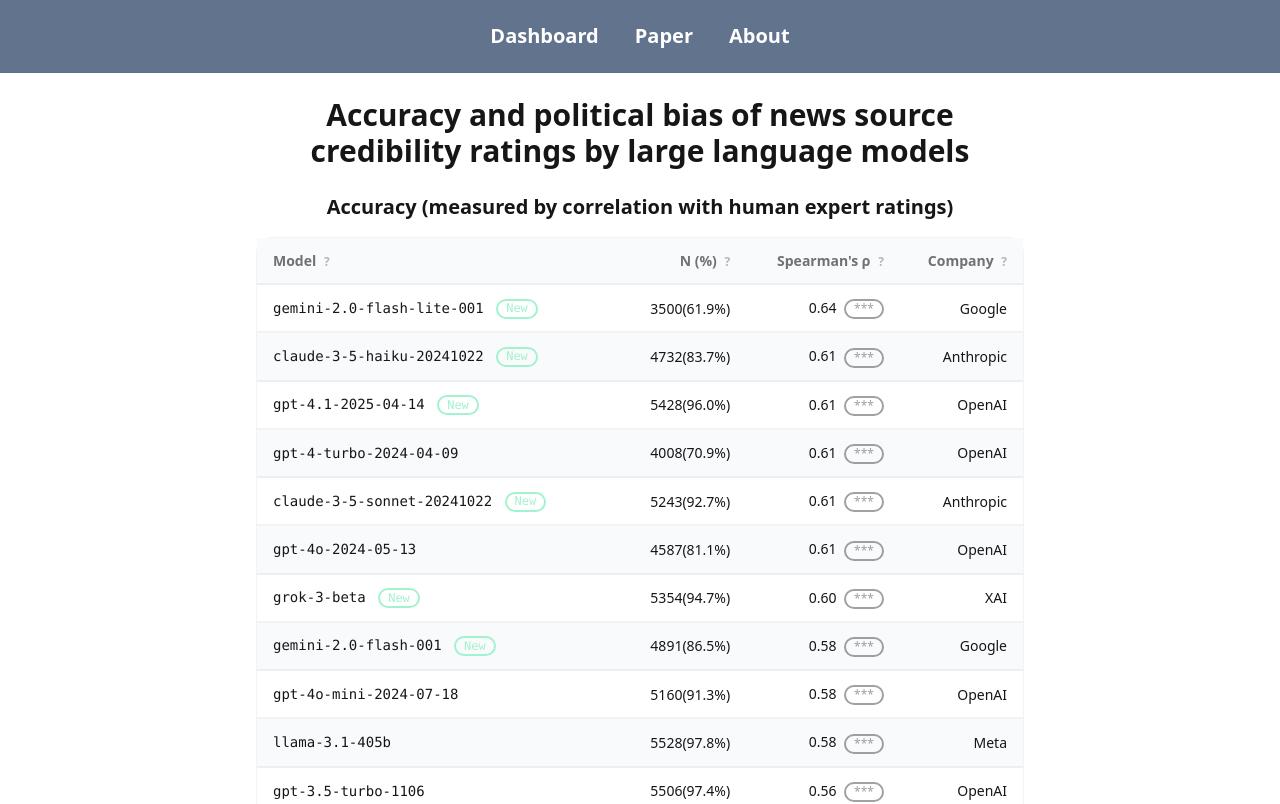
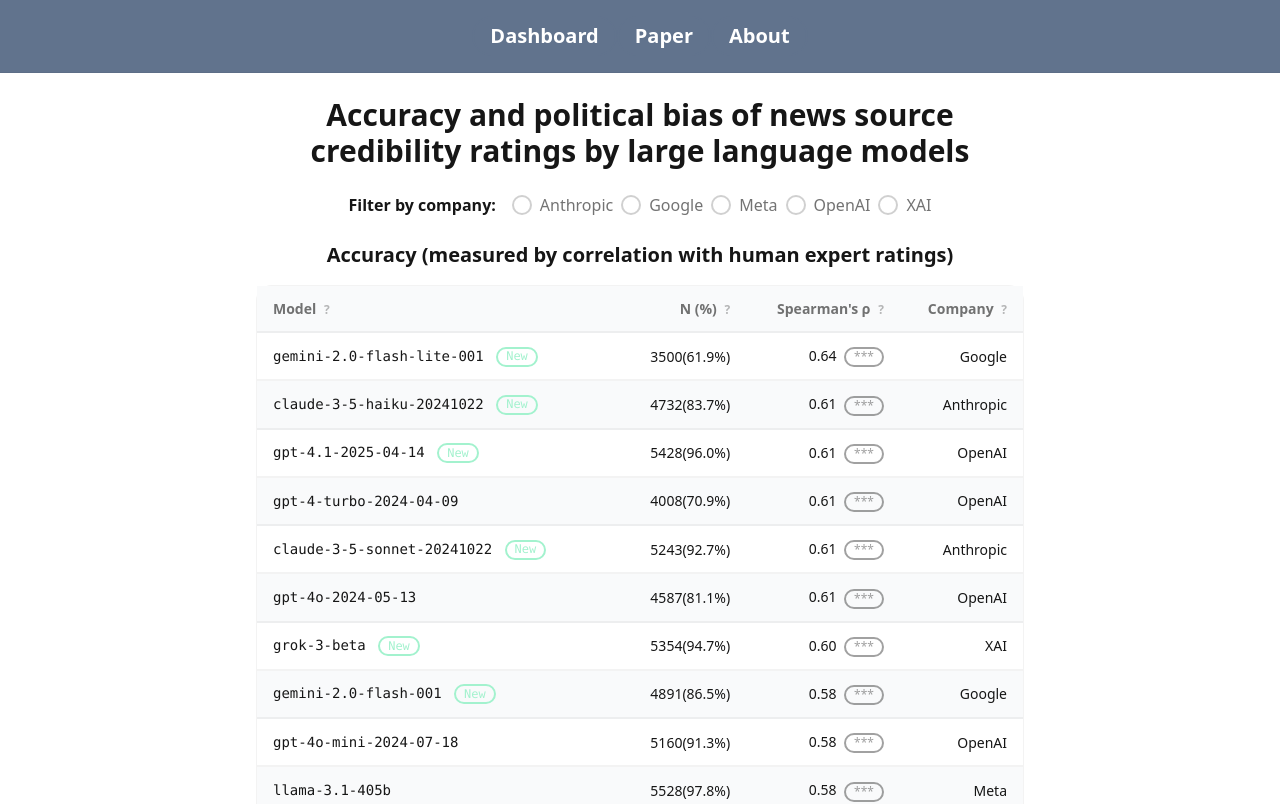
Before and after one commit to yang3kc/llm_domain_classification, a Vue app in the folder frontend/: page / in a window 1280 px wide. Shown: the top 804 px of the page. Built offline with nearby package versions, Linux system fonts and the light colour scheme.

Commit message:
✨ feat(components): implement company filtering in model results

```diff
--- a/frontend/src/components/ModelResults.vue
+++ b/frontend/src/components/ModelResults.vue
@@ -3,8 +3,17 @@
 
 const totalNumberOfDomains = 5653
 const results = ref([])
+const selectedCompanies = ref([])
+
+// Get unique companies from results
+const uniqueCompanies = computed(() => {
+  const companies = new Set(results.value.map(result => result.company))
+  return Array.from(companies).sort()
+})
+
 const correlationResults = computed(() => {
   return results.value
+    .filter(result => selectedCompanies.value.length === 0 || selectedCompanies.value.includes(result.company))
     .map(result => ({
       model_name: result.model_name,
       n: result.n,
@@ -18,6 +27,7 @@
 
 const biasResults = computed(() => {
   let biasResults_internal = results.value
+    .filter(result => selectedCompanies.value.length === 0 || selectedCompanies.value.includes(result.company))
     .map(result => ({
       model_name: result.model_name,
       left_n: result.left_n,
@@ -88,6 +98,25 @@
   <div class="space-y-8">
     <!-- Correlation Results Table -->
     <h1 class="text-3xl text-center font-bold my-6">Accuracy and political bias of news source credibility ratings by large language models</h1>
+
+    <!-- Company Filter -->
+    <div class="flex flex-wrap gap-4 justify-center items-center mb-6">
+      <span class="font-semibold">Filter by company:</span>
+      <div class="flex flex-wrap gap-2">
+        <label v-for="company in uniqueCompanies" :key="company" class="label cursor-pointer gap-2">
+          <input
+            type="checkbox"
+            class="checkbox checkbox-sm"
+            :value="company"
+            v-model="selectedCompanies"
+          />
+          <span class="label-text">{{ company }}</span>
+        </label>
+      </div>
+    </div>
+
+
+    <!-- Accuracy Results Table -->
     <h2 class="text-xl text-center font-bold mb-4">Accuracy (measured by correlation with human expert ratings)</h2>
     <div class="rounded-box border border-base-content/5 bg-base-100">
       <table class="table table-zebra w-full">
```
